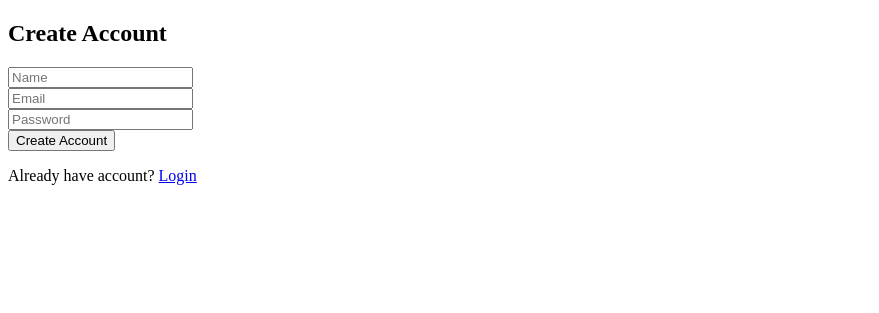
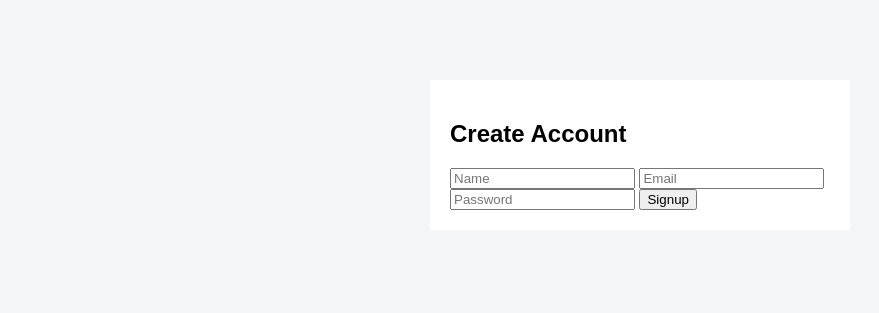
Before and after one commit to sidxarnav/orm-panel, a website: page public/client-signup.html in a window 1280 px wide. Shown: the whole page, without its empty margins (0-879 px from the left). Drawn offline with Linux system fonts and the light colour scheme.

Commit message:
Revamp client signup page and update signup logic
Updated the client signup page with new styling and changed the signup button text. Modified the signup function to alert the user to verify their email.

```diff
--- a/public/client-signup.html
+++ b/public/client-signup.html
@@ -1,38 +1,18 @@
-<!DOCTYPE html>
-<html>
-<head><title>Client Signup</title></head>
-<body>
-
+<!DOCTYPE html><html><head>
+<title>Signup</title>
+<style>body{font-family:Arial;background:#f4f6f8}.box{max-width:380px;margin:80px auto;background:#fff;padding:20px}</style>
+</head><body>
+<div class="box">
 <h2>Create Account</h2>
-
-<input id="name" placeholder="Name"><br>
-<input id="email" placeholder="Email"><br>
-<input id="password" type="password" placeholder="Password"><br>
-
-<button onclick="signup()">Create Account</button>
-
-<p>Already have account? <a href="/client-login.html">Login</a></p>
-
+<input id="name" placeholder="Name">
+<input id="email" placeholder="Email">
+<input id="password" type="password" placeholder="Password">
+<button onclick="signup()">Signup</button>
+</div>
 <script>
-async function signup() {
-  const res = await fetch("/api/client/signup", {
-    method: "POST",
-    headers: { "Content-Type": "application/json" },
-    body: JSON.stringify({
-      name: name.value,
-      email: email.value,
-      password: password.value
-    })
-  });
-
-  if (res.ok) {
-    alert("Account created. Please login.");
-    window.location.href = "/client-login.html";
-  } else {
-    alert("Signup failed");
-  }
+async function signup(){
+ const r=await fetch("/api/client/signup",{method:"POST",headers:{'Content-Type':'application/json'},
+ body:JSON.stringify({name:name.value,email:email.value,password:password.value})});
+ alert("Signup done. Verify email (check server log).");
 }
-</script>
-
-</body>
-  </html>
+</script></body></html>
```
